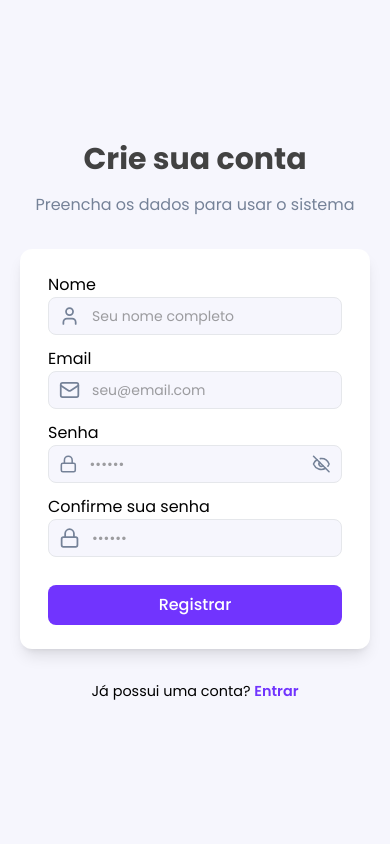
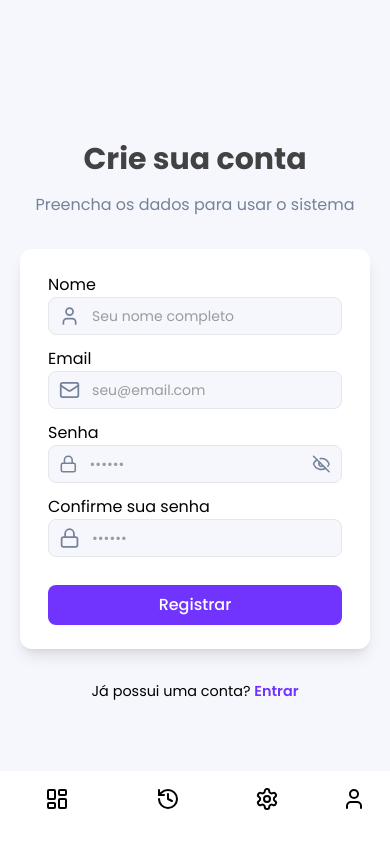
Before and after one commit to PaivaProgDev/tech-run, a React (Vite) app: page /register in a window 390 px wide. Built offline with nearby package versions, Linux system fonts and the light colour scheme.

Commit message:
Navbar para mobile finalizada

```diff
--- a/src/App.jsx
+++ b/src/App.jsx
@@ -2,6 +2,7 @@ import { BrowserRouter, Route, Routes } from 'react-router-dom'
 import Home from './pages/Home'
 import Login from './pages/Login'
 import Register from './pages/Register'
+import Aside from './components/Aside'
 
 const App = () => {
     return (
@@ -12,6 +13,7 @@ const App = () => {
                     <Route path='/login' element={<Login />} />
                     <Route path='/register' element={<Register />} />
                 </Routes>
+                <Aside />
             </BrowserRouter>
         </main>
     )
--- /dev/null
+++ b/src/components/Aside.jsx
@@ -0,0 +1,52 @@
+import { HistoryIcon, LayoutDashboardIcon, PlusIcon, SettingsIcon, UserIcon } from 'lucide-react'
+import React, { useEffect, useState } from 'react'
+import { NavLink } from 'react-router-dom'
+
+const Aside = () => {
+    const [screenWidth, setScreenWidth] = useState(innerWidth)
+
+    useEffect(() => {
+        return () => window.addEventListener('resize', setScreenWidth(innerHeight))
+    })
+
+    return (
+        <aside className='fixed bottom-0 flex w-full ntext-[var(--color-3)] bg-white px-5 pt-4 pb-2'>
+            <nav className='flex justify-between w-full'>
+                <NavLink to={'/dashboard'} className={'flex flex-col items-center gap-1.5 '}>
+                    {({ isActive }) => (
+                        <>
+                            <LayoutDashboardIcon className={`${isActive && "opacity-100 text-[var(--color-1)]"}`} />
+                            <span className={`text-[13px] opacity-0 font-medium  transition-opacity ${isActive && "opacity-100 text-[var(--color-1)]"}`}>Dashboard</span>
+                        </>
+                    )}
+                </NavLink>
+                <NavLink to={'/historic'} className={'flex flex-col items-center gap-1.5'}>
+                    {({ isActive }) => (
+                        <>
+                            <HistoryIcon className={`${isActive && "opacity-100 text-[var(--color-1)]"}`} />
+                            <span className={`text-[13px] opacity-0 font-medium transition-opacity ${isActive && "opacity-100 text-[var(--color-1)]"}`}>Histórico</span>
+                        </>
+                    )}
+                </NavLink>
+                <NavLink to={'/option'} className={'flex flex-col items-center gap-1.5'}>
+                    {({ isActive }) => (
+                        <>
+                            <SettingsIcon className={`${isActive && "opacity-100 text-[var(--color-1)]"}`} />
+                            <span className={`text-[13px] opacity-0 font-medium  transition-opacity ${isActive && "opacity-100 text-[var(--color-1)]"}`}>Opções</span>
+                        </>
+                    )}
+                </NavLink>
+                <NavLink to={'/perfil'} className={'flex flex-col items-center gap-1.5'}>
+                    {({ isActive }) => (
+                        <>
+                            <UserIcon className={`${isActive && "opacity-100 text-[var(--color-1)]"}`} />
+                            <span className={`text-[13px] opacity-0 font-medium  transition-opacity ${isActive && "opacity-100 text-[var(--color-1)]"}`}>Perfil</span>
+                        </>
+                    )}
+                </NavLink>
+            </nav>
+        </aside >
+    )
+}
+
+export default Aside
```
